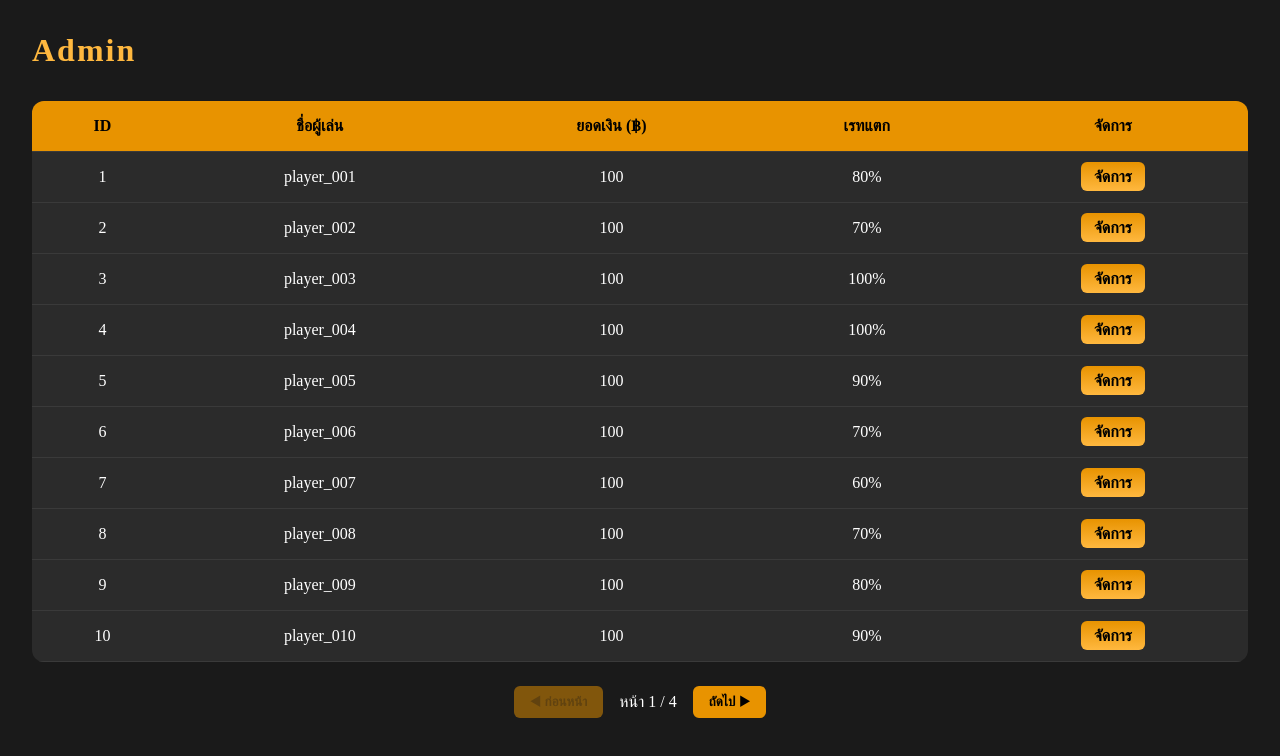
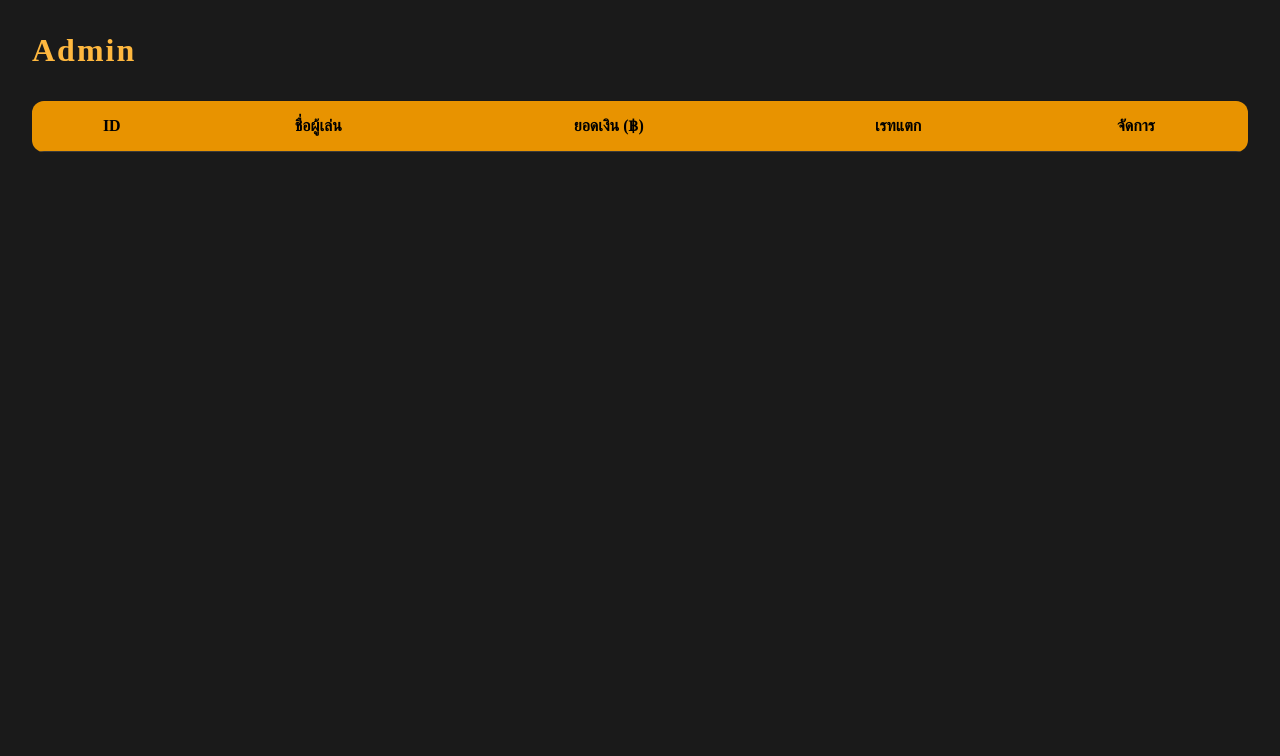
Before and after one commit to SaiMaiNow/Caroo888, a React (Create React App) app: page /Admin in a window 1280 px wide. Shown: the top 756 px of the page. Built offline with nearby package versions, Linux system fonts and the light colour scheme; no server answers; a web font is replaced by a local one.

Commit message:
Refactor Admin component: remove mock users, add user role check, and update user display logic.

```diff
--- a/src/component/Admin/index.js
+++ b/src/component/Admin/index.js
@@ -14,17 +14,17 @@ function Admin({ className }) {
   const user = useSelector((state) => state.user)
 
   // Mock users
-  const users = Array.from({ length: 35 }).map((_, i) => ({
-    id: i + 1,
-    name: `player_${(i + 1).toString().padStart(3, "0")}`,
-    balance: 100,
-    rate: ["60%", "70%", "80%", "90%", "100%"][Math.floor(Math.random() * 5)],
-  }));
+  const users = [
 
-  // Pagination
-  const totalPages = Math.ceil(users.length / usersPerPage);
-  const startIndex = (currentPage - 1) * usersPerPage;
-  const currentUsers = users.slice(startIndex, startIndex + usersPerPage);
+  ];
+
+  // if(user.role !== "admin"){
+  //   navigate('/')
+  // }
+
+  console.log(user)
+  console.log(user.role)
+
 
   useEffect(() => {
     dispatch(fetchUser())
@@ -35,6 +35,20 @@ function Admin({ className }) {
       navigate('/')
     }
   }, [user.isLoggedIn, user.isDataLoaded, navigate])
+
+  useEffect(() => {
+    if (user.role !== "admin" && user.isDataLoaded) {
+      navigate('/')
+    }
+  }, [user.role, user.isDataLoaded, navigate])
+
+  useEffect(() => {
+    if (user && user.isDataLoaded) {
+      users.push(user)
+      console.log(users)
+    }
+  }, [user, user.isDataLoaded])
+
 
   return (
     <div className={className}>
@@ -51,16 +65,16 @@ function Admin({ className }) {
           </tr>
         </thead>
         <tbody>
-          {currentUsers.map((user) => (
-            <tr key={user.id}>
-              <td>{user.id}</td>
-              <td>{user.name}</td>
-              <td>{user.balance.toLocaleString()}</td>
-              <td>{user.rate}</td>
+          {users.forEach((value) => (
+            <tr key={value.id}>
+              <td>{value.id}</td>
+              <td>{value.name}</td>
+              <td>{value.balance.toLocaleString()}</td>
+              <td>{value.rate}</td>
               <td>
 
                 <Link
-                  to={`/admin/user/${user.id}`}
+                  to={`/admin/user/${value.id}`}
                   state={{ user }}
                   className="manage-btn"
                 >
@@ -73,7 +87,7 @@ function Admin({ className }) {
       </table>
 
       {/* Pagination */}
-      <div className="pagination">
+      {/* <div className="pagination">
         <button
           disabled={currentPage === 1}
           onClick={() => setCurrentPage((p) => p - 1)}
@@ -91,7 +105,7 @@ function Admin({ className }) {
         >
           ถัดไป ▶
         </button>
-      </div>
+      </div> */}
     </div>
   );
 }
```
